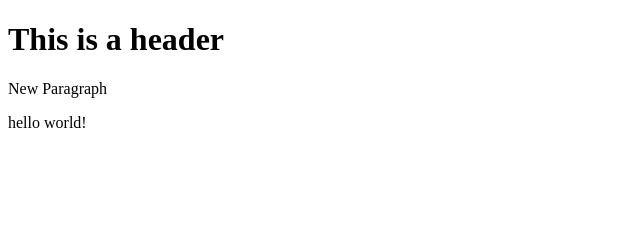
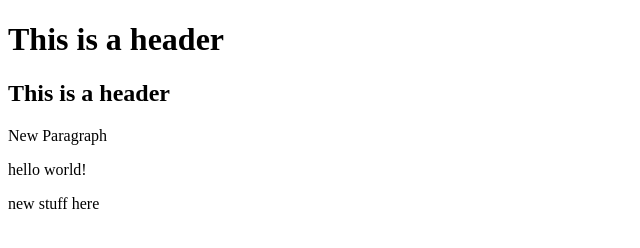
Before and after one commit to japeka/git-test, a website: page index.html in a window 1280 px wide. Shown: the whole page, without its empty margins (0-640 px from the left). Drawn offline with Linux system fonts and the light colour scheme.

Commit message:
4th commit

```diff
--- a/index.html
+++ b/index.html
@@ -4,10 +4,11 @@
     </head>
     <body>
         <h1>This is a header</h1>
+        <h2>This is a header</h2>
         <p>
             New Paragraph
         </p>
-
         <p>hello world!</p>
+        <p>new stuff here</p>
     </body>
 </html>
```
Also changed, not shown: package.json (added, +24 -0 lines), 1 other file.
